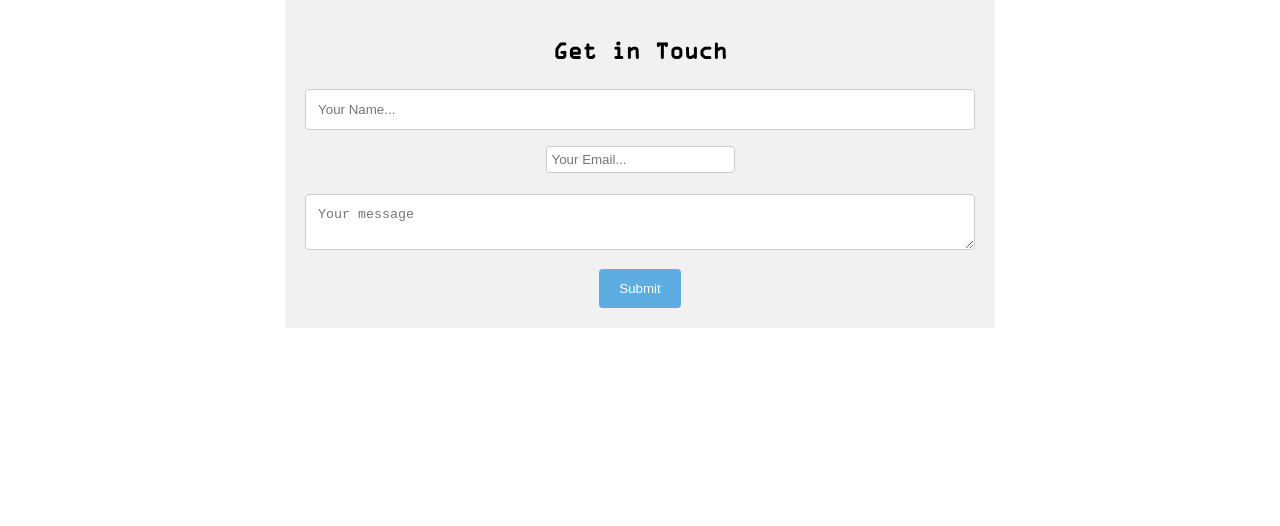
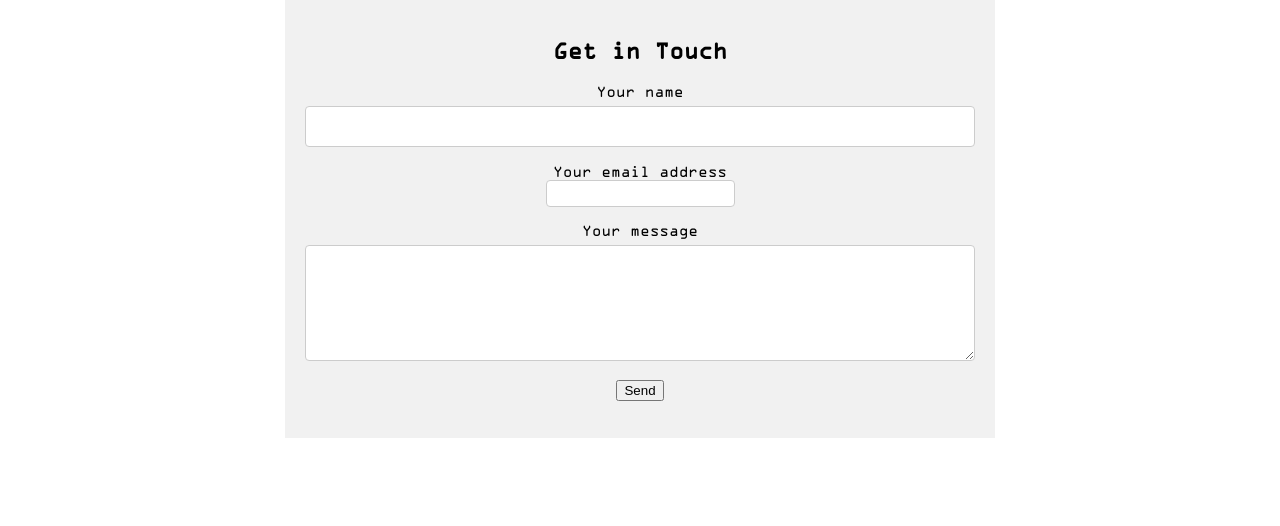
Before and after one commit to JSOProductions/JSOProductions.github.io, a plain HTML site: page contact.html in a window 1280 px wide. Shown: the part 60-586 px from the top of the page. Drawn offline with Linux system fonts and the light colour scheme.

Commit message:
Update contact.html

```diff
--- a/contact.html
+++ b/contact.html
@@ -37,15 +37,26 @@
 			<center>
 				<article style="float: none; margin: 50px;">
 					<h2>Get in Touch</h2>
-					<form action="mailto:jack.jsoproductions@outlook.com" method="post" name="contact">
-						<input type="text" name="name" placeholder="Your Name..." required />
+					<form id="fcf-form-id" class="fcf-form-class" method="post" action="https://forms.un-static.com/forms/cfc088d6c026a56e2d9caa1038382c07fceb901e">
+					<label for="Name" class="fcf-label">Your name</label>
+						<div class="fcf-input-group">
+							<input type="text" id="Name" name="Name" class="fcf-form-control" required>
+						</div>
+						<div class="fcf-form-group">
+							<label for="Email" class="fcf-label">Your email address</label>
+						<div class="fcf-input-group">
+							<input type="email" id="Email" name="Email" class="fcf-form-control" required>
+						</div>
+						<div class="fcf-form-group">
+							<label for="Message" class="fcf-label">Your message</label>
+							<div class="fcf-input-group">
+								<textarea id="Message" name="Message" class="fcf-form-control" rows="6" maxlength="3000" required></textarea>
+							</div>
+						</div>
+						<div class="fcf-form-group">
+							<button type="submit" id="fcf-button" class="fcf-btn fcf-btn-primary fcf-btn-lg fcf-btn-block">Send</button>
+						</div>
 						<br />
-						<input type="email" name="email" placeholder="Your Email..." required />
-						<br />
-						<textarea name="subject" placeholder="Your message"></textarea>
-						<br />
-						<input type="submit" value="Submit" />
-					</form>
 				</article>
 			</center>
 		</section>
```
